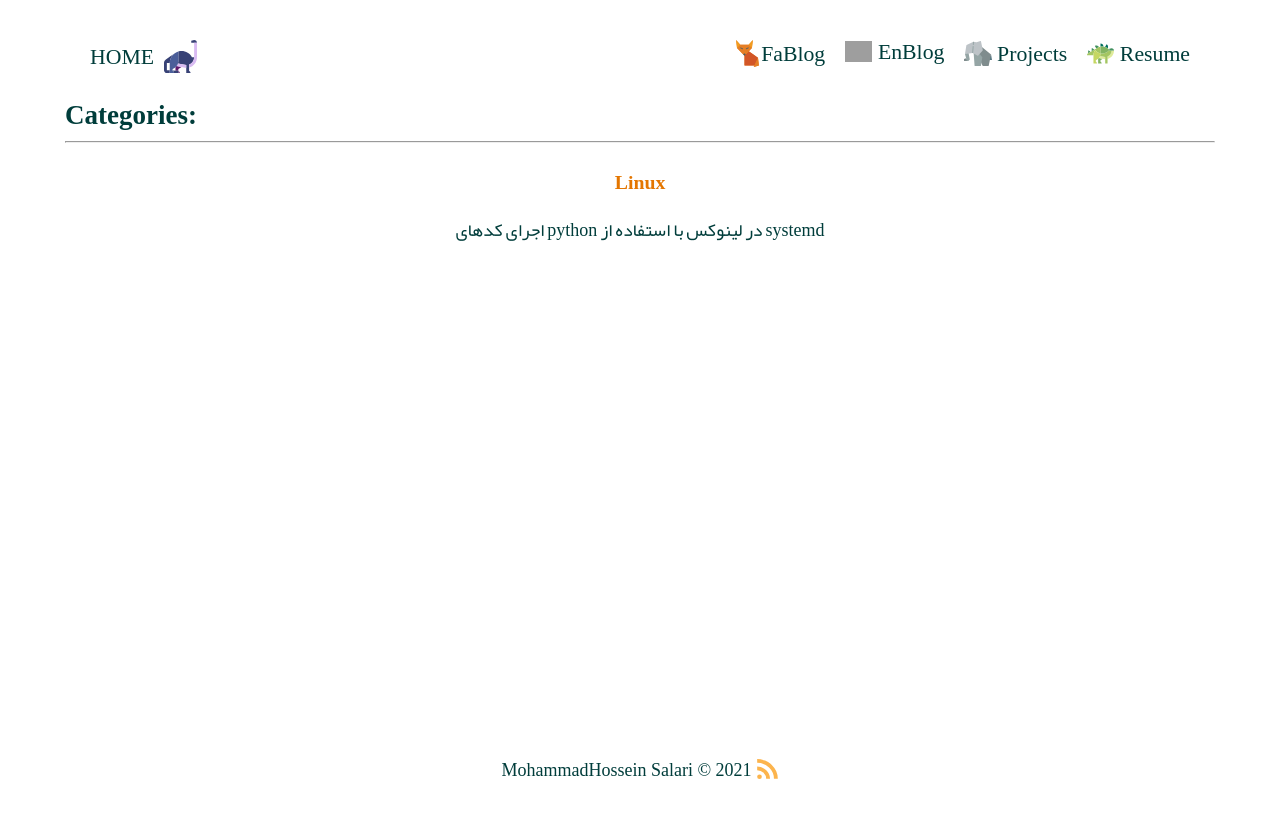
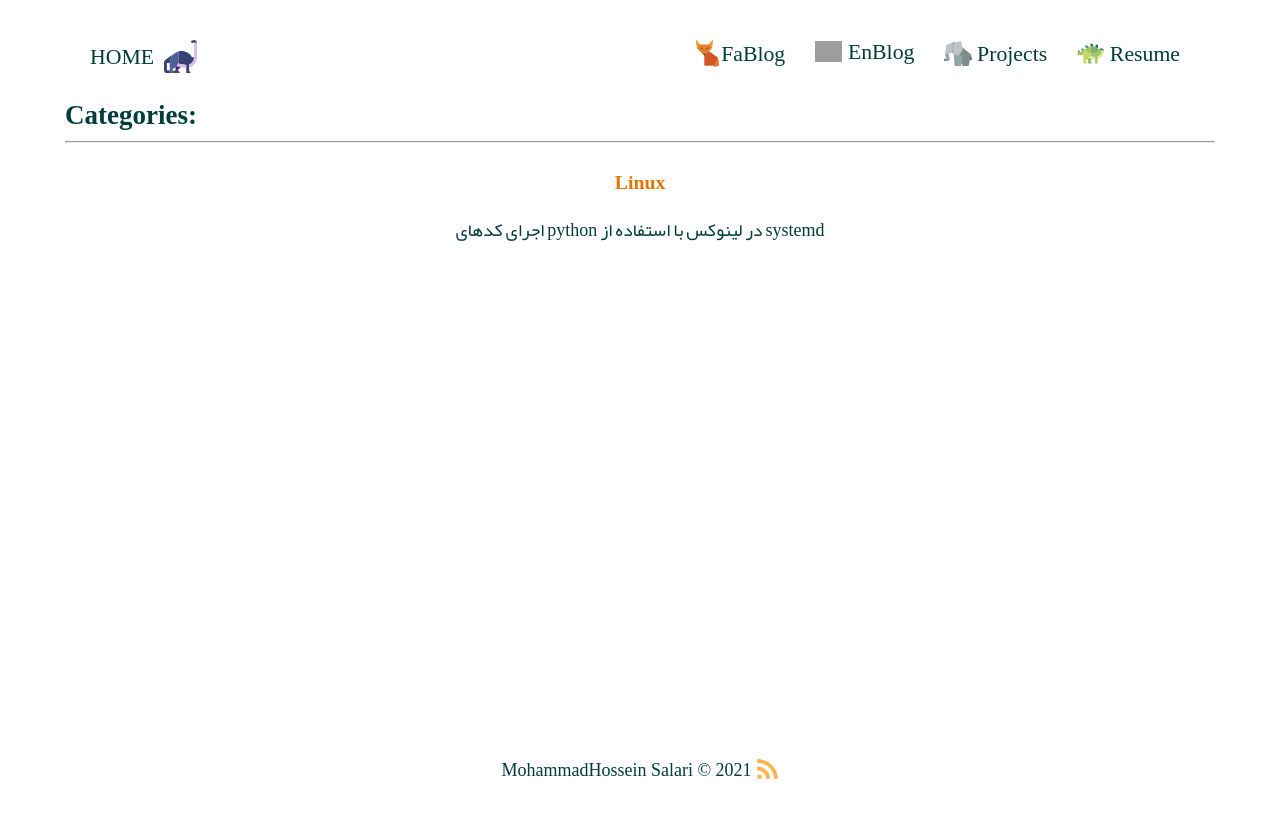
Before and after one commit to mh-salari/mh-salari.ir, a Jekyll site: the page built from categories.html, in a window 1280 px wide. Shown: the top 818 px of the page. Built offline with Jekyll 4.4.1, drawn with Linux system fonts in a browser that asks for light colours; some web fonts are replaced; grey boxes are pictures that could not be loaded.

Commit message:
fix: add space to navbar texts

```diff
--- a/_sass/components/nav-bar.scss
+++ b/_sass/components/nav-bar.scss
@@ -34,9 +34,8 @@
     }
     li {
         white-space: nowrap;
-        i {
             margin-right: 10px;
-        }
+
     }
 }
 
```
Also changed, not shown: 3 other files.
